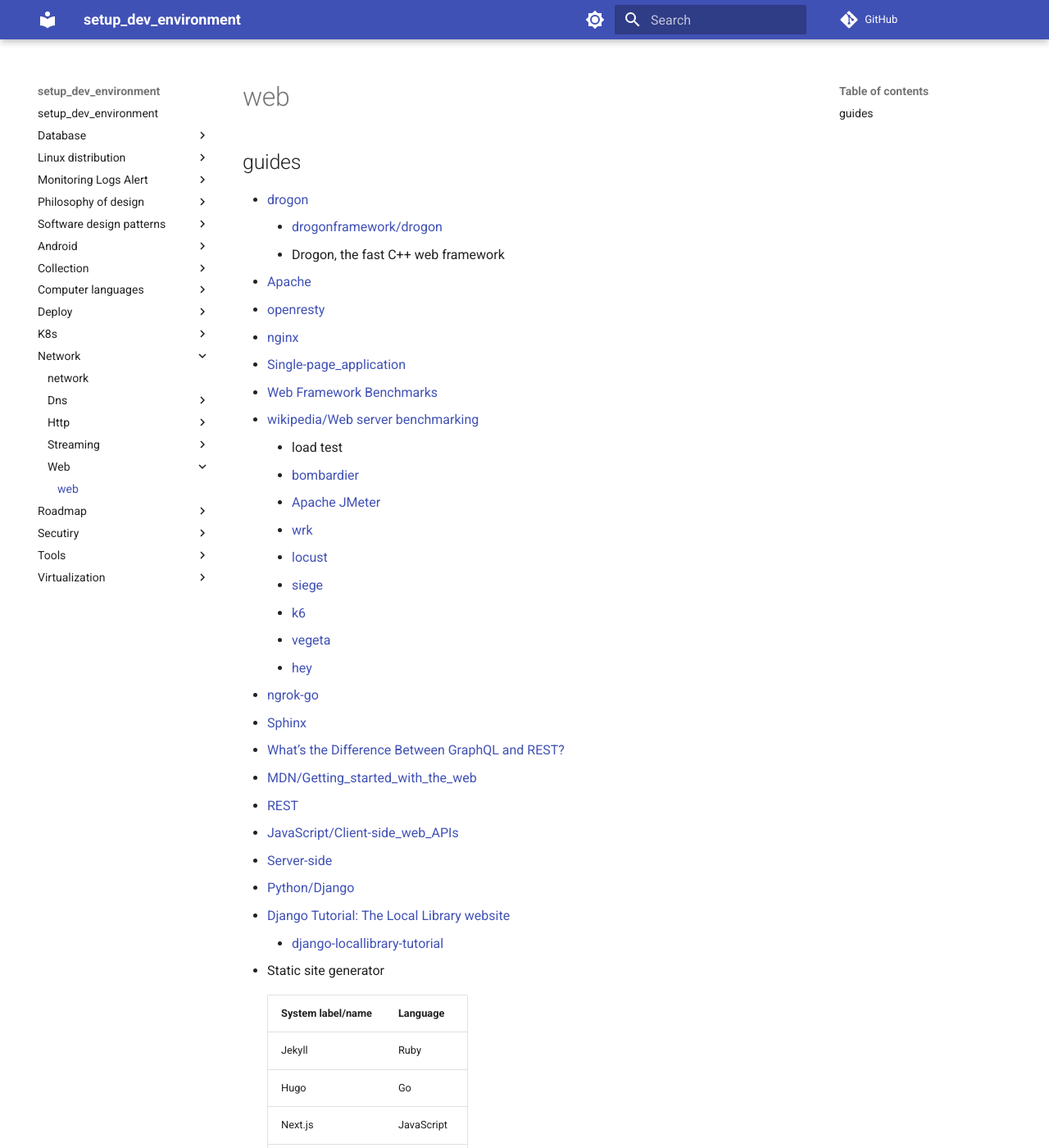
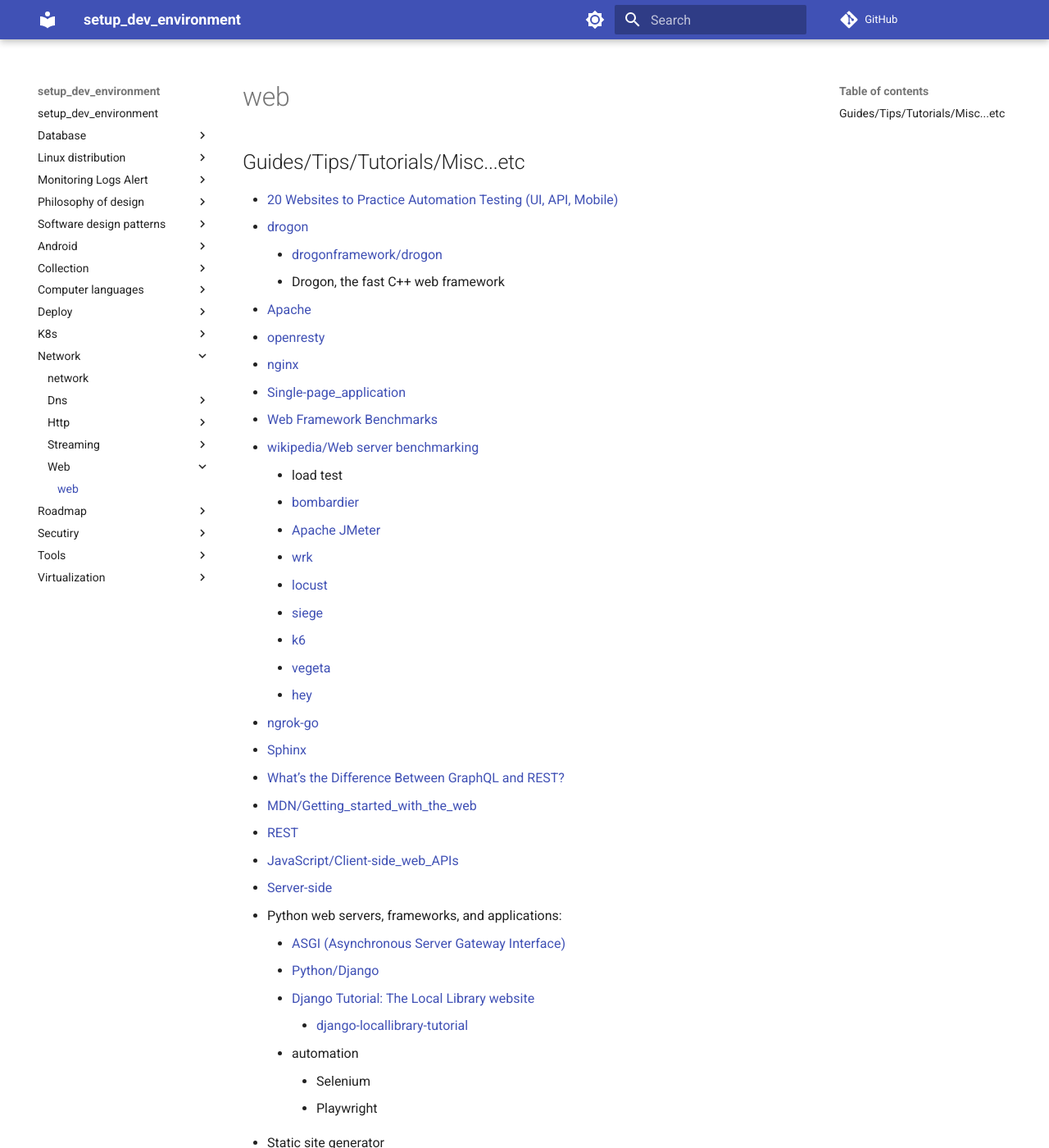
Before and after one commit to hong539/setup_dev_environment, an MkDocs documentation site: the page built from docs/network/web/web.md, in a window 1280 px wide and 1400 px high. Shown: the whole window at 82% size. Built offline with MkDocs 1.6.1 and Material for MkDocs 9.7.7, drawn with Linux system fonts in a browser that asks for light colours; comment, search, counter and statistics services are not loaded.

Commit message:
update docs

```diff
--- a/docs/network/web/web.md
+++ b/docs/network/web/web.md
@@ -1,7 +1,8 @@
 # web
 
-## guides
+## Guides/Tips/Tutorials/Misc...etc
 
+* [20 Websites to Practice Automation Testing (UI, API, Mobile)](https://ultimateqa.com/dummy-automation-websites/)
 * [drogon](https://drogon.org/)
     * [drogonframework/drogon](https://github.com/drogonframework/drogon)
     * Drogon, the fast C++ web framework
@@ -27,9 +28,14 @@
 * [REST](https://developer.mozilla.org/en-US/docs/Glossary/REST)
 * [JavaScript/Client-side_web_APIs](https://developer.mozilla.org/en-US/docs/Learn/JavaScript/Client-side_web_APIs/Introduction)
 * [Server-side](https://developer.mozilla.org/en-US/docs/Learn/Server-side)
-* [Python/Django](https://developer.mozilla.org/en-US/docs/Learn/Server-side/Django)
-* [Django Tutorial: The Local Library website](https://developer.mozilla.org/en-US/docs/Learn/Server-side/Django/Tutorial_local_library_website)
-    * [django-locallibrary-tutorial](https://github.com/mdn/django-locallibrary-tutorial)
+* Python web servers, frameworks, and applications:
+    * [ASGI (Asynchronous Server Gateway Interface)](https://asgi.readthedocs.io/en/latest/)
+    * [Python/Django](https://developer.mozilla.org/en-US/docs/Learn/Server-side/Django)
+    * [Django Tutorial: The Local Library website](https://developer.mozilla.org/en-US/docs/Learn/Server-side/Django/Tutorial_local_library_website)
+        * [django-locallibrary-tutorial](https://github.com/mdn/django-locallibrary-tutorial)
+    * automation
+        * Selenium
+        * Playwright
 * Static site generator
 
     |  System label/name   | Language  |
```
Also changed, not shown: docs/Software_design_patterns/Software_design_patterns.md (+1 -0 lines), docs/deploy/deploy.md (+8 -0 lines), docs/network/http/http.md (+2 -0 lines), docs/deploy/java_microservices_VMs.png (added), docs/deploy/java_microservices_k8s.png (added).
